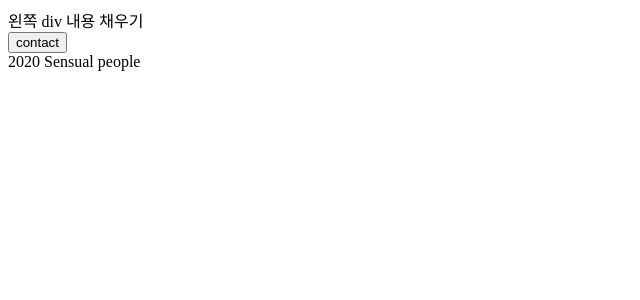
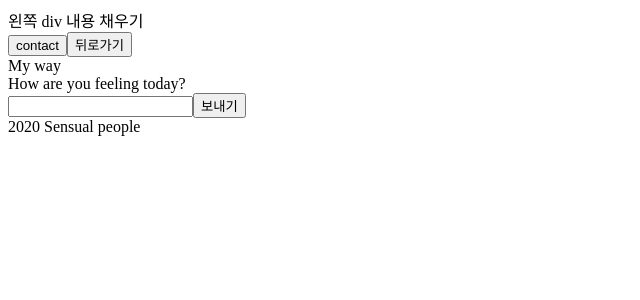
Before and after one commit to pjaeyoung/TALKME, a React (Create React App) app: page /chattingRoom in a window 1280 px wide. Shown: the top 300 px of the page, without its empty margins (0-640 px from the left). Built offline with nearby package versions, Linux system fonts and the light colour scheme.

Commit message:
:sparkles:Feat : Implement ChattingRoom 채팅방 페이지와 QuestionAnswerPair 컴포넌트를 만들었습니다. 확인해주세요

```diff
--- a/src/App.js
+++ b/src/App.js
@@ -4,7 +4,8 @@ import Intro from './pages/Intro';
 import Login from './pages/Login';
 import Signup from './pages/Signup';
 import CreateRoom from './pages/CreateRoom';
-import { Switch, Route, Redirect } from 'react-router-dom';
+import ChattingRoom from './pages/ChattingRoom';
+import { Switch, Route } from 'react-router-dom';
 
 class App extends React.Component {
   constructor(props) {
@@ -49,6 +50,11 @@ class App extends React.Component {
               path="/createRoom"
               render={() => <CreateRoom />}
             />
+            <Route
+              exact
+              path="/chattingRoom"
+              render={() => <ChattingRoom />}
+            />
           </Switch>
 
           <div>
--- /dev/null
+++ b/src/component/QuestionAnswerPair.js
@@ -0,0 +1,29 @@
+import React from 'react'
+
+class QuestionAnswerPair extends React.Component {
+  constructor(props) {
+    super(props)
+  }
+
+  render() {
+    return (
+      //props로 질문과 답변이 모두 오면
+      this.props.data.answer && this.props.data.text ?
+        <>
+          <div>{this.props.data.text}</div>
+          <div>{this.props.data.answer}</div>
+        </>
+        :
+        //둘 중 하나만 오면
+        this.props.data.text ?
+          <div>{this.props.data.text}</div>
+          :
+          <div>{this.props.data.answer}</div>
+
+
+
+    )
+  }
+}
+
+export default QuestionAnswerPair;
--- /dev/null
+++ b/src/pages/ChattingRoom.js
@@ -0,0 +1,105 @@
+import React from 'react'
+import QuestionAnswerPair from "../component/QuestionAnswerPair";
+import { withRouter } from 'react-router-dom';
+
+//더미 데이터
+let data = {
+  title: "My way",
+  questions: [
+    {
+      id: 1,
+      text: "How are you feeling today?"
+    },
+    {
+      id: 2,
+      text: "What makes you happy?"
+    },
+    {
+      id: 3,
+      text: "The most important thing is that you did it your way."
+    },
+    {
+      id: 4,
+      text: "Don't lose yourself."
+    }
+  ]
+}
+
+class ChattingRoom extends React.Component {
+  constructor(props) {
+    super(props)
+    this.state = {
+      title: data.title,
+      questions_answers: [data.questions[0]],
+      answer: "",
+      idx: 0
+    }
+    this.handlingQuestionsAnswers = this.handlingQuestionsAnswers.bind(this)
+    this.handlingInputValue = this.handlingInputValue.bind(this)
+  }
+
+  handlingInputValue(e) {
+    this.setState({ answer: e.target.value })
+  }
+
+  handlingQuestionsAnswers() {
+    const { idx, answer, questions_answers } = this.state
+
+    //state의 questions_answers를 복사
+    let newQuestions_answers = Object.create(questions_answers)
+
+    //questions_answers 배열의 현재 인덱스에 입력받은 값을 answer 프로퍼티의 value로 입력
+    newQuestions_answers[idx].answer = answer
+
+    //questions_answers 배열에 question 인덱스를 바탕으로 요소 추가
+    //만약 인덱스가 주어진 데이터배열의 길이-1 보다 작으면 인덱스 +1에 해당하는 데이터객체를 추가
+    if (idx < data.questions.length - 1) {
+      newQuestions_answers.push(data.questions[idx + 1])
+    }
+    //작으면 빈값으로 이루어진 더미데이터 객체를 questions_answers 배열에 추가
+    //(더미 데이터가 없으면 아래에서 map이 안되고 + 질문과 답변의 순서 인덱스가 1 차이가 나기때문에 이렇게 해결해보았음 )
+    else {
+      newQuestions_answers.push({ text: "", answer: "" })
+    }
+
+    //인덱스를 상승시키고, 새롭게 만들어진 배열을 업데이트
+    this.setState({
+      idx: idx + 1,
+      questions_answers: newQuestions_answers
+    })
+  }
+
+  render() {
+    const { title, questions_answers } = this.state
+    return (
+      <>
+        {/*뒤로가기 버튼을 누르면 질문작성화면으로 이동*/}
+        <button onClick={() => {
+          this.props.history.push('/createRoom');
+        }}>
+          뒤로가기
+        </button>
+        {/*Room의 title 뿌려주기*/}
+        <div>{title}</div>
+
+        {/*Questions_Answers 뿌려주기*/}
+        <div>
+          {questions_answers.map(el =>
+            <QuestionAnswerPair
+              key={el.id}
+              data={el}
+            />
+          )}
+        </div>
+
+        {/*입력받은 값을을 state에 저장하고 보내기버튼 클릭시 메시지 생성*/}
+        <div>
+          <input onChange={(e) => this.handlingInputValue(e)} type="text"></input>
+          <button onClick={() => { this.handlingQuestionsAnswers() }}>보내기</button>
+        </div>
+      </>
+    )
+  }
+}
+
+export default withRouter(ChattingRoom);
--- a/src/pages/CreateRoom.js
+++ b/src/pages/CreateRoom.js
@@ -5,7 +5,6 @@ class CreateRoom extends React.Component {
     constructor(props) {
         super(props)
     }
-
     render() {
         return (
             <div>
```
